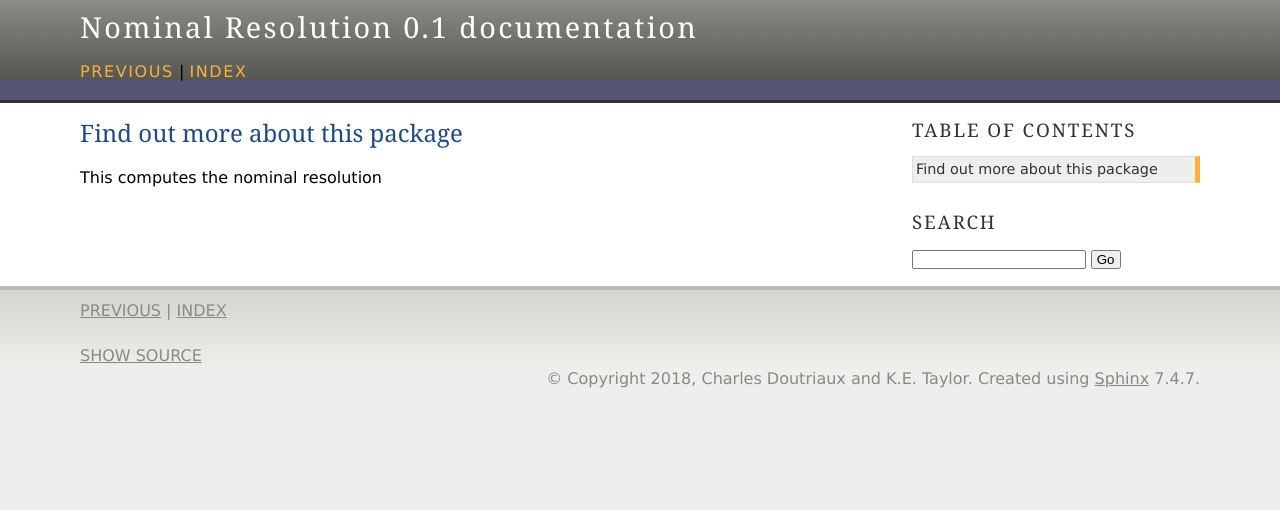
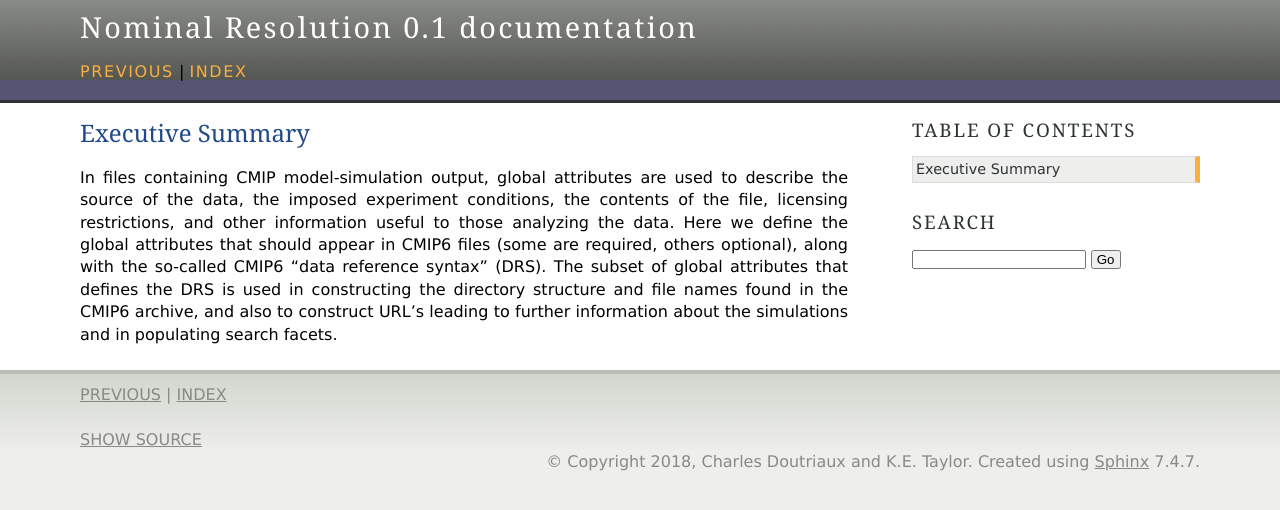
Before and after one commit to PCMDI/nominal_resolution, a Sphinx documentation site: the page built from sphinx/source/summary.md, in a window 1280 px wide. Shown: the top 510 px of the page. Built offline with Sphinx 7.4.7, drawn with Linux system fonts in a browser that asks for light colours.

Commit message:
better summary

```diff
--- a/sphinx/source/summary.md
+++ b/sphinx/source/summary.md
@@ -1,3 +1,11 @@
-# Find out more about this package
+# Executive Summary
 
-This computes the nominal resolution
+In files containing CMIP model-simulation output, global attributes are used to
+describe the source of the data, the imposed experiment conditions, the
+contents of the file, licensing restrictions, and other information useful to
+those analyzing the data.  Here we define the global attributes that should
+appear in CMIP6 files (some are required, others optional), along with the
+so-called CMIP6 “data reference syntax” (DRS).   The subset of global
+attributes that defines the DRS is used in constructing the directory structure
+and file names found in the CMIP6 archive, and also to construct URL’s leading
+to further information about the simulations and in populating search facets.
```
